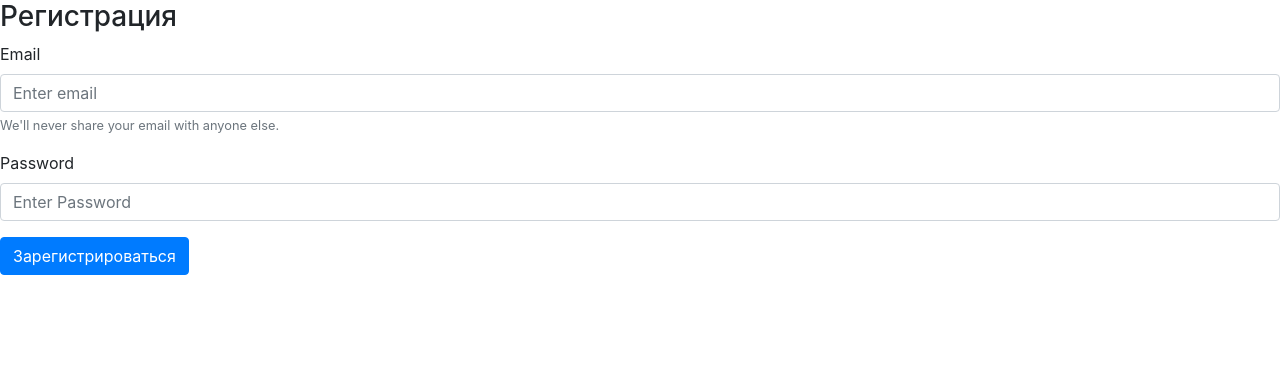
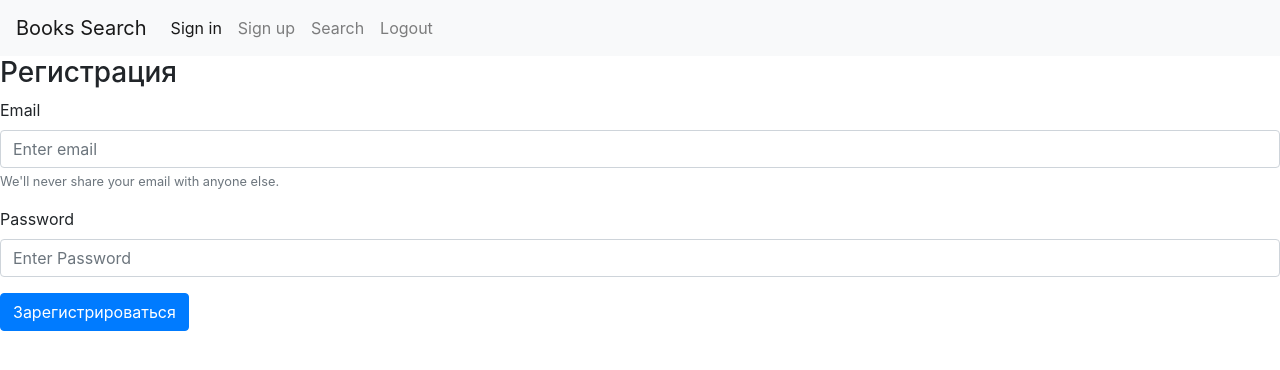
Before and after one commit to pgerasimov/books_search, a Flask app: page /registration in a window 1280 px wide. Shown: the top 370 px of the page. Run offline with Flask 2, Linux system fonts and the light colour scheme; parts of the project's set-up code (start-up, migrations or seed data) failed here and were passed over; some libraries are stand-ins or nearby versions.

Commit message:
index page style

```diff
--- a/webapp/templates/base.html
+++ b/webapp/templates/base.html
@@ -11,6 +11,31 @@
     <title>{{ page_title }}</title>
   </head>
   <body>
+
+  <nav class="navbar navbar-expand-lg navbar-light bg-light">
+  <a class="navbar-brand" href="/">Books Search</a>
+  <button class="navbar-toggler" type="button" data-toggle="collapse" data-target="#navbarNav" aria-controls="navbarNav" aria-expanded="false" aria-label="Toggle navigation">
+    <span class="navbar-toggler-icon"></span>
+  </button>
+  <div class="collapse navbar-collapse" id="navbarNav">
+    <ul class="navbar-nav">
+      <li class="nav-item active">
+        <a class="nav-link" href="/login">Sign in <span class="sr-only">(current)</span></a>
+      </li>
+      <li class="nav-item">
+        <a class="nav-link" href="/registration">Sign up</a>
+      </li>
+      <li class="nav-item">
+        <a class="nav-link" href="/search">Search</a>
+      </li>
+          </li>
+      <li class="nav-item">
+        <a class="nav-link" href="/logout">Logout</a>
+      </li>
+    </ul>
+  </div>
+</nav>
+
   {% with messages = get_flashed_messages() %}
     {% if messages %}
     <div class="alert alert-warning" role="alert">
@@ -21,9 +46,40 @@
     {% endif %}
 {% endwith %}
     {% block content %}
-    <a href="/login">login</a><br><br>
-    <a href="/registration">reg</a><br><br>
-    <a href="/logout">logout</a>
+      <div class="container">
+
+                <br><br>
+
+<h3>Авторизация</h3>
+
+<form>
+  <div class="form-group">
+    {{ form.hidden_tag() }}
+  </div>
+</form>
+
+<form action="{{ url_for('process_login') }}" method="post">
+  {{ form.hidden_tag() }}
+
+  <div class="form-group">
+    {{ form.username.label }}<br>
+    {{ form.username() }}
+    <small id="emailHelp" class="form-text text-muted">We'll never share your email with anyone else.</small>
+  </div>
+
+  <div class="form-group">
+    {{ form.password.label }}<br>
+    {{ form.password() }}
+  </div>
+
+  <div>
+    {{ form.submit }}
+  </div>
+
+</form>
+    </div>
+
+
     {% endblock %}
     <!-- Optional JavaScript -->
     <!-- jQuery first, then Popper.js, then Bootstrap JS -->
```
